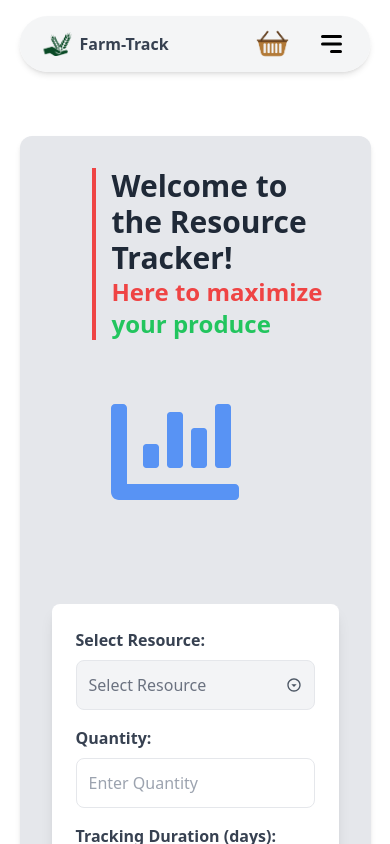
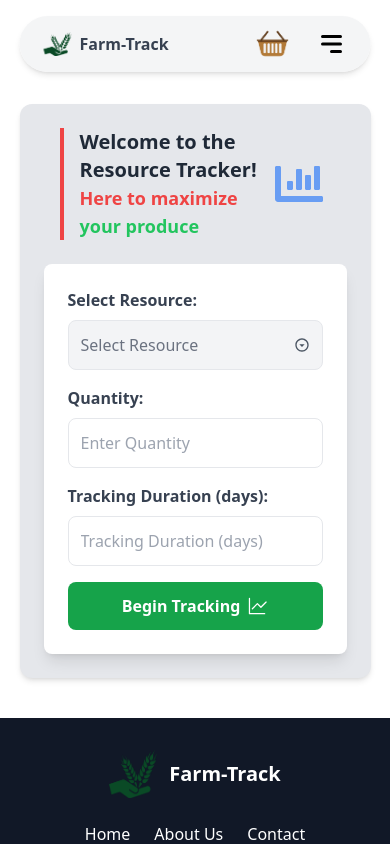
Before and after one commit to J-Bagonza/Farm-track, a React (Vite) app: page /resource-tracker in a window 390 px wide. Shown: the top 844 px of the page. Built offline with nearby package versions, Linux system fonts and the light colour scheme.

Commit message:
changes to tracking page

```diff
--- a/src/pages/ResourceTracker.jsx
+++ b/src/pages/ResourceTracker.jsx
@@ -6,7 +6,7 @@ import { GoGraph } from "react-icons/go";
 import cowImage from "../assets/images/cow.jpg";
 import chickenImage from "../assets/images/chicken.jpg";
 import goatImage from "../assets/images/goat.jpg";
-import cropImage from "../assets/images/crop2.jpg"; // Fixed import
+import cropImage from "../assets/images/crop2.jpg";
 import Navbar from "../components/Navbar";
 import Footer from "../components/Footer";
 import "../styles/ResourceTracker.css";
@@ -27,7 +27,6 @@ const ResourceTracker = () => {
   const dropdownRef = useRef(null);
   const navigate = useNavigate();
 
-  // Close dropdown when clicking outside
   const handleClickOutside = useCallback((event) => {
     if (dropdownRef.current && !dropdownRef.current.contains(event.target)) {
       setShowDropdown(false);
@@ -39,7 +38,6 @@ const ResourceTracker = () => {
     return () => document.removeEventListener("mousedown", handleClickOutside);
   }, [handleClickOutside]);
 
-  // Handle form submission
   const handleSubmit = (e) => {
     e.preventDefault();
     if (!selectedResource || !quantity || !duration) {
@@ -64,25 +62,38 @@ const ResourceTracker = () => {
     <>
       <Navbar />
 
-      <section className="w-[90%] mx-auto mt-24 py-10">
-        <div className="bg-gray-200 rounded-xl p-8 shadow-md">
-          <div className="flex flex-col md:flex-row items-center justify-between mb-10">
-            <div className="flex-1 pl-10 md:pl-16 lg:pl-24">
+      <section className="w-[90%] mx-auto mt-16 py-10">
+        <div className="bg-gray-200 rounded-xl p-6 sm:p-8 shadow-md">
+          {/* Title Section */}
+          <div className="flex items-center justify-between mb-6 sm:mb-8 px-4 sm:px-10">
+            {/* Red Line and Text */}
+            <div className="flex items-center space-x-3 flex-1">
               <div className="border-l-4 border-red-500 pl-4">
-                <h1 className="text-3xl font-extrabold text-gray-800">Welcome to the Resource Tracker!</h1>
-                <h2 className="text-2xl font-bold text-red-500">Here to maximize</h2>
-                <h2 className="text-2xl font-bold text-green-500">your produce</h2>
+                <h1 className="text-xl sm:text-3xl font-extrabold text-gray-800">
+                  Welcome to the Resource Tracker!
+                </h1>
+                <h2 className="text-lg sm:text-2xl font-bold text-red-500">
+                  Here to maximize
+                </h2>
+                <h2 className="text-lg sm:text-2xl font-bold text-green-500">
+                  your produce
+                </h2>
               </div>
             </div>
-            <div className="flex items-center justify-center w-56 h-56 pr-10 md:pr-16 lg:pr-32">
-              <FaChartBar className="text-blue-500 text-9xl animate-pulse" />
+
+            {/* Chart Icon */}
+            <div className="w-16 sm:w-28 h-16 sm:h-28 flex items-center justify-center">
+              <FaChartBar className="text-blue-500 text-5xl sm:text-7xl animate-pulse" />
             </div>
           </div>
 
           {/* Tracking Form */}
-          <form className="w-full md:w-3/4 mx-auto bg-white p-6 rounded-lg shadow-lg" onSubmit={handleSubmit}>
+          <form className="w-full sm:w-[90%] md:w-[80%] lg:w-[65%] mx-auto bg-white p-6 sm:p-8 rounded-lg shadow-lg" onSubmit={handleSubmit}>
+            {/* Resource Dropdown */}
             <div className="relative mb-4" ref={dropdownRef}>
-              <label className="block text-gray-700 font-semibold mb-2">Select Resource:</label>
+              <label className="block text-gray-700 font-semibold mb-2">
+                Select Resource:
+              </label>
               <div
                 className="flex items-center justify-between border rounded-lg p-3 cursor-pointer bg-gray-100"
                 onClick={() => setShowDropdown(!showDropdown)}
@@ -102,7 +113,7 @@ const ResourceTracker = () => {
                 <div className="absolute left-0 mt-2 w-full bg-white border shadow-md rounded-lg z-10">
                   {resourceOptions.map((resource) => (
                     <div
-                      key={resource.name} // Improved key usage
+                      key={resource.name}
                       className="flex items-center p-3 hover:bg-gray-200 cursor-pointer border-b last:border-b-0"
                       onClick={() => {
                         setSelectedResource(resource);
@@ -117,8 +128,11 @@ const ResourceTracker = () => {
               )}
             </div>
 
+            {/* Quantity Input */}
             <div className="mb-4">
-              <label className="block text-gray-700 font-semibold mb-2">Quantity:</label>
+              <label className="block text-gray-700 font-semibold mb-2">
+                Quantity:
+              </label>
               <input
                 type="number"
                 placeholder="Enter Quantity"
@@ -128,8 +142,11 @@ const ResourceTracker = () => {
               />
             </div>
 
+            {/* Duration Input */}
             <div className="mb-4">
-              <label className="block text-gray-700 font-semibold mb-2">Tracking Duration (days):</label>
+              <label className="block text-gray-700 font-semibold mb-2">
+                Tracking Duration (days):
+              </label>
               <input
                 type="number"
                 placeholder="Tracking Duration (days)"
@@ -139,6 +156,7 @@ const ResourceTracker = () => {
               />
             </div>
 
+            {/* Submit Button */}
             <button
               type="submit"
               className="w-full bg-green-600 text-white font-bold py-3 px-6 rounded-lg flex items-center justify-center hover:bg-green-700 transition duration-300"
```
